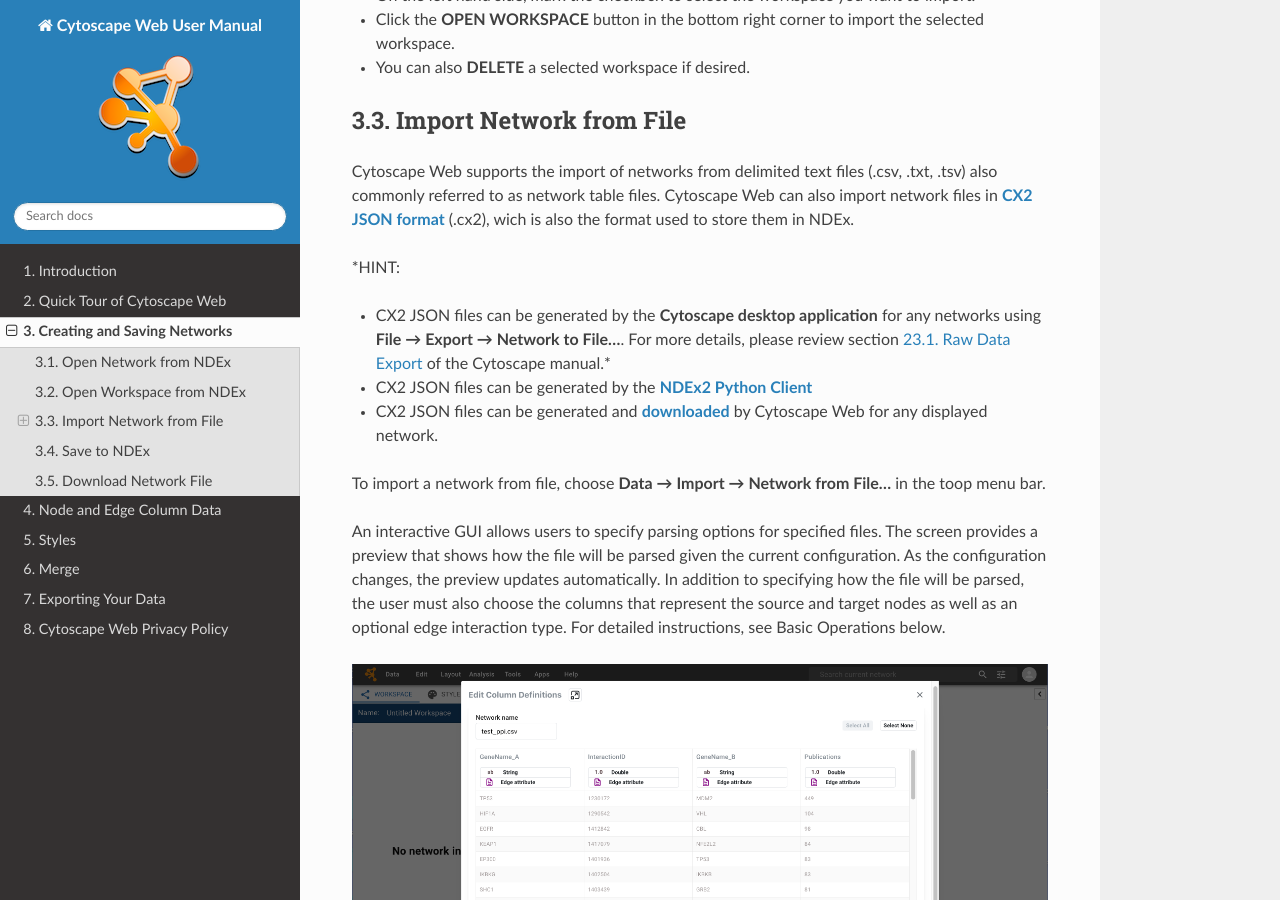
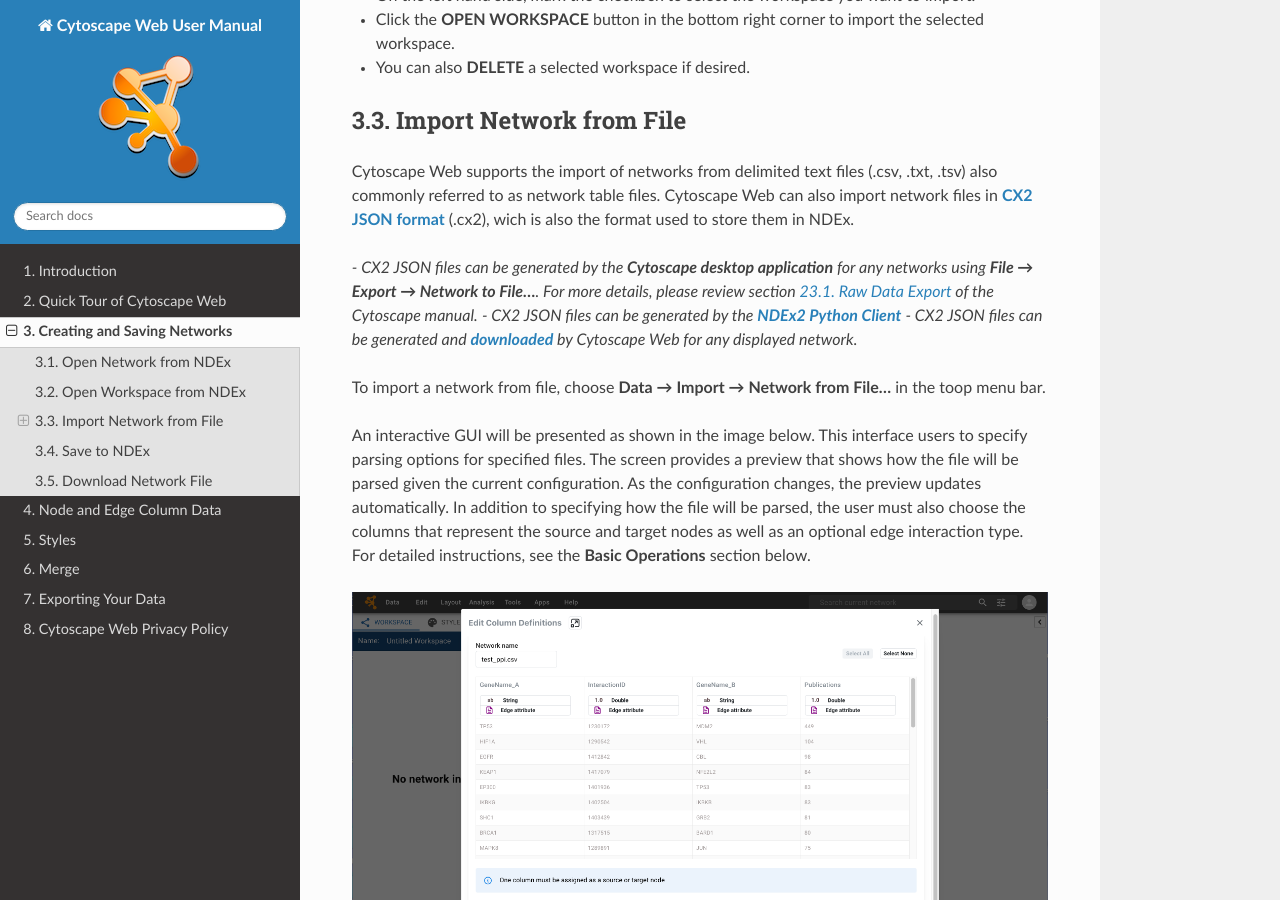
Before and after one commit to cytoscape/web-cytoscape-manual, a Sphinx documentation site: the page built from docs/Creating_Networks.md, in a window 1280 px wide and 900 px high, scrolled down 1876 px. Built offline with Sphinx 7.4.7 and the Read the Docs theme 3.1.0, drawn with Linux system fonts in a browser that asks for light colours.

Commit message:
Update Creating_Networks.md

```diff
--- a/docs/Creating_Networks.md
+++ b/docs/Creating_Networks.md
@@ -61,22 +61,21 @@
 Cytoscape Web supports the import of networks from delimited text files (.csv, .txt, .tsv) also commonly referred to as network table files.
 Cytoscape Web can also import network files in **[CX2 JSON format](https://cytoscape.org/cx/cx2/specification/cytoscape-exchange-format-specification-(version-2)/)** (.cx2), wich is also the format used to store them in NDEx.
 
-*HINT:
-   - CX2 JSON files can be generated by the **Cytoscape desktop application** for any networks using **File → Export → Network to File...**. For more details, please review section [23.1. Raw Data Export](https://manual.cytoscape.org/en/stable/Export_Your_Data.html#network) of the Cytoscape manual.*
-   - CX2 JSON files can be generated by the **[NDEx2 Python Client](https://ndex2.readthedocs.io/en/latest/index.html)**
-   - CX2 JSON files can be generated and **[downloaded](Creating_Networks.md#ownload_cx2_file)** by Cytoscape Web for any displayed network.
+   *- CX2 JSON files can be generated by the **Cytoscape desktop application** for any networks using **File → Export → Network to File...**. For more details, please review section [23.1. Raw Data Export](https://manual.cytoscape.org/en/stable/Export_Your_Data.html#network) of the Cytoscape manual.*
+   *- CX2 JSON files can be generated by the **[NDEx2 Python Client](https://ndex2.readthedocs.io/en/latest/index.html)***
+   *- CX2 JSON files can be generated and **[downloaded](Creating_Networks.md#ownload_cx2_file)** by Cytoscape Web for any displayed network.*
 
 To import a network from file, choose **Data → Import → Network from File...** in the toop menu bar.
 
-An interactive GUI allows users to specify parsing options for specified
+An interactive GUI will be presented as shown in the image below. This interface users to specify parsing options for specified
 files. The screen provides a preview that shows how the file will be
 parsed given the current configuration. As the configuration changes,
 the preview updates automatically. In addition to specifying how the
 file will be parsed, the user must also choose the columns that
 represent the source and target nodes as well as an optional edge
-interaction type. For detailed instructions, see Basic Operations below.
+interaction type. For detailed instructions, see the **Basic Operations** section below.
 
-![](_static/images/Creating_Networks/import_network_dialog.png)
+![](_static/images/Creating_networks/import_network_dialog.png)
 
 The following is a sample network table file:
 
```
